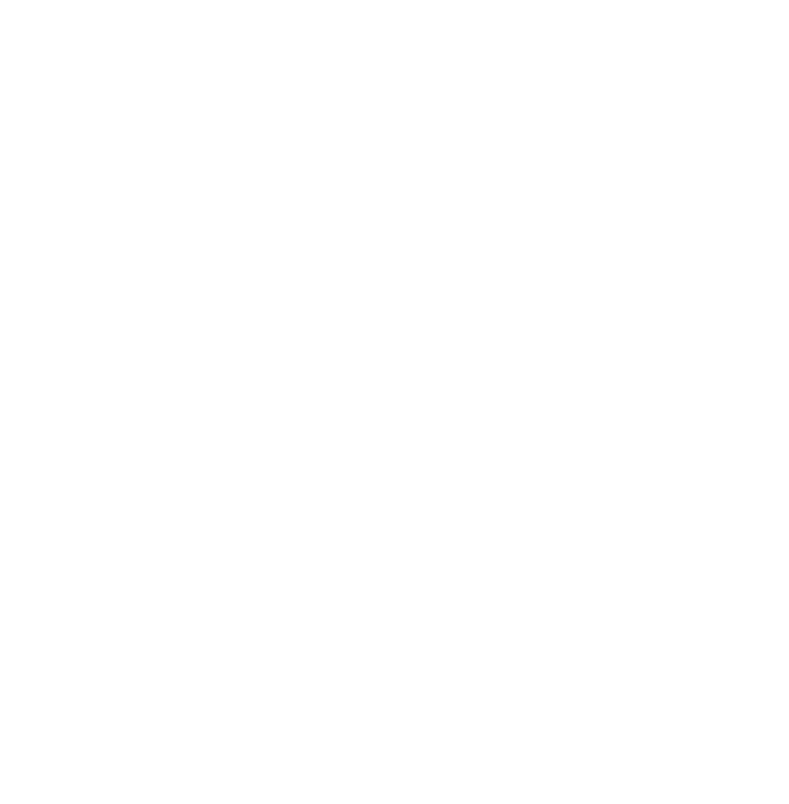
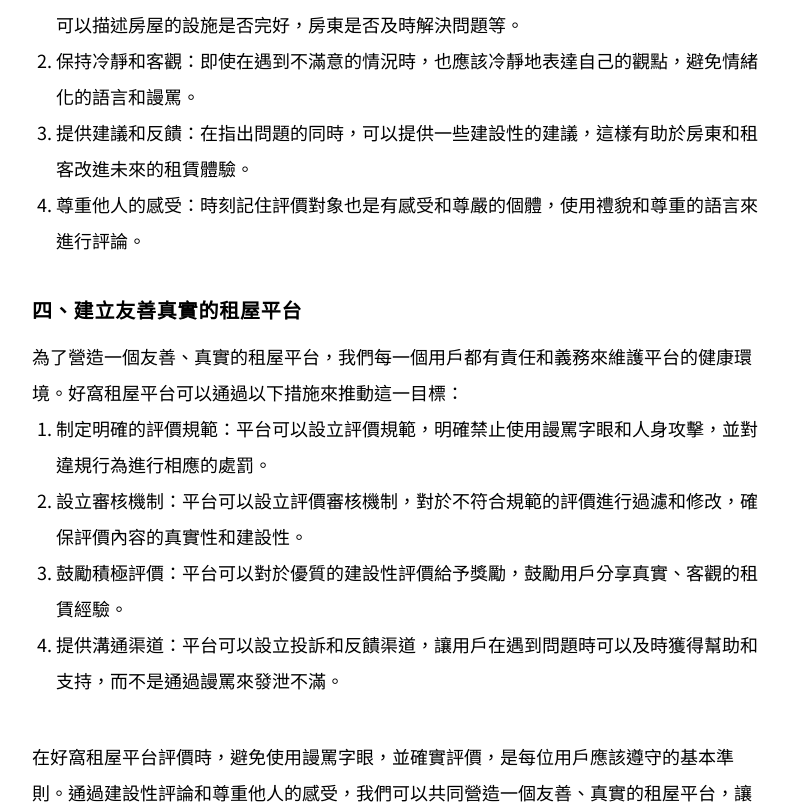
Before and after one commit to Eshiunm/Rocket_HowOh, a React (Vite) app: page /article in a window 1280 px wide. Before the commit this address had no page. Shown: the part 1390-2194 px from the top of the page, without its empty margins (240-1029 px from the left). Before the commit the page ends 800 px from the top, so only its background shows below. Built offline with nearby package versions, Linux system fonts and the light colour scheme; a web font is replaced by a local one.

Commit message:
feat: completed article-1

```diff
--- a/src/App.tsx
+++ b/src/App.tsx
@@ -19,6 +19,7 @@ import FeedbackPendingList from "./components/tenantManagement/houseViewingManag
 import RentedHouse from "./pages/landlordManagement/RentedHouse";
 import FinishHouse from "./pages/landlordManagement/FinishHouse";
 import RentedHistory from "./pages/landlordManagement/RentedHistory";
+import Article_1 from "./pages/article/Article_1";
 
 function App() {
   return (
@@ -65,21 +66,24 @@ function App() {
               <Route
                 index
                 path="houseViewingList"
-                element={<HouseViewingList/>}
+                element={<HouseViewingList />}
               ></Route>
               <Route
                 path="rentalInviteList"
-                element={<RentalInviteList/>}
+                element={<RentalInviteList />}
               ></Route>
               <Route
                 path="rentalHistoryList"
-                element={<RentalHistoryList/>}
+                element={<RentalHistoryList />}
               ></Route>
               <Route
                 path="feedbackPendingList"
-                element={<FeedbackPendingList/>}
+                element={<FeedbackPendingList />}
               ></Route>
             </Route>
+          </Route>
+          <Route path="article">
+            <Route index element={<Article_1 />} />
           </Route>
         </Routes>
       </BrowserRouter>
--- a/src/pages/HomePage.tsx
+++ b/src/pages/HomePage.tsx
@@ -2,6 +2,7 @@ import { TypeAnimation } from "react-type-animation";
 import SearchForm from "../components/homePage/SearchForm";
 import Recommendation from "../components/homePage/Recommendation";
 import Footer from "../components/footer/Footer";
+import { Link } from "react-router-dom";
 
 function HomePage() {
   return (
@@ -60,15 +61,15 @@ function HomePage() {
               <li className="md:w-[338px] w-full relative">
                 <div className="bg-aboutMeImg_1 bg-cover bg-no-repeat rounded-2xl">
                   <div className="bg-transparent rounded-2xl hover:bg-black hover:bg-opacity-40 transition delay-150 duration-300 ease-in">
-                    <a
-                      href=""
+                    <Link
+                      to="/article"
                       className="inline-block text-white pt-5 px-5 h-[380px] rounded-2xl"
                     >
                       <h5 className="text-sans-body2 mb-3 z-10">評價守則</h5>
                       <p className="text-sans-b-h5">
                         避免謾罵字眼，好的租賃環境需要你我守護
                       </p>
-                    </a>
+                    </Link>
                   </div>
                 </div>
               </li>
--- /dev/null
+++ b/src/pages/article/Article_1.tsx
@@ -0,0 +1,96 @@
+import Footer from "../../components/footer/Footer";
+
+function Article_1() {
+  return (
+    <>
+      <div className="wrap mt-[60px] pb-[120px]">
+        <div className="container layout-grid">
+          <div className="col-span-8 col-start-3">
+            <div className="mb-10">
+              <h2 className="text-sans-b-h4 mb-3">
+                避免謾罵字眼，好的租賃環境需要你我守護
+              </h2>
+              <p>
+                <span className="inline-block text-sans-body1 text-Neutral-40 pr-2 border-r border-Neutral-40 ">
+                  發佈時間
+                </span>
+                <span className="inline-block ml-2 text-sans-body1 text-Neutral-40">
+                  2024年4月23日
+                </span>
+              </p>
+            </div>
+            <div className="mb-10 bg-articleBannerImg_1 bg-contain bg-center bg-no-repeat h-[341px] rounded-2xl"></div>
+            <div className="mb-10">
+              <p className="text-[18px] leading-9 mb-10">
+                隨著租屋市場的發展，租客和房東之間的互動變得越來越重要。好窩租屋平台作為一個專業的租賃服務平台，為租客和房東提供了評價功能，讓雙方在合約到期後能夠分享自己的經驗和感受。然而，要打造一個友善、真實的租屋平台，評價時避免使用謾罵字眼，並確實評價，是每位用戶應該遵守的基本準則。
+              </p>
+              <ul className="flex flex-col gap-y-10">
+                <li>
+                  <h3 className="text-sans-b-h6 mb-4">
+                    一、謾罵字眼的負面影響
+                  </h3>
+                  <p className="text-[18px] leading-9">
+                    在評價中使用謾罵字眼，不僅無法解決問題，反而會激化矛盾，對平台的整體氛圍造成負面影響。首先，謾罵會讓被評價方感到受到攻擊和不尊重，進而引發情緒上的反應，無助於問題的解決。其次，謾罵字眼會影響其他用戶對評價的信任度，使平台的評價系統失去其應有的公正性和真實性。最後，謾罵還可能對平台的品牌形象造成損害，降低新用戶的使用意願。
+                  </p>
+                </li>
+                <li>
+                  <h3 className="text-sans-b-h6 mb-4">二、確實評價的重要性</h3>
+                  <p className="text-[18px] leading-9">
+                    確實評價是維護平台公正性和信任度的關鍵。在評價時，我們應該基於實際的經驗和事實，客觀地反映租賃過程中的優缺點。這不僅有助於其他用戶做出更明智的租賃決策，也能夠為房東和租客提供改進的方向。例如，租客可以詳細描述房屋的實際狀況、周邊環境以及房東的態度和服務質量；房東則可以評價租客的守約情況、房屋維護狀況等。這樣的評價才真正具有參考價值。
+                  </p>
+                </li>
+                <li>
+                  <h3 className="text-sans-b-h6 mb-4">
+                    三、建設性評論的實踐方法
+                  </h3>
+                  <ol className="flex flex-col list-decimal pl-6">
+                    <li className="text-[18px] leading-9">
+                      使用具體的事實和數據：避免泛泛而談，用具體的事實和數據來支持自己的評價。例如，可以描述房屋的設施是否完好，房東是否及時解決問題等。
+                    </li>
+                    <li className="text-[18px] leading-9">
+                      保持冷靜和客觀：即使在遇到不滿意的情況時，也應該冷靜地表達自己的觀點，避免情緒化的語言和謾罵。
+                    </li>
+                    <li className="text-[18px] leading-9">
+                      提供建議和反饋：在指出問題的同時，可以提供一些建設性的建議，這樣有助於房東和租客改進未來的租賃體驗。
+                    </li>
+                    <li className="text-[18px] leading-9">
+                      尊重他人的感受：時刻記住評價對象也是有感受和尊嚴的個體，使用禮貌和尊重的語言來進行評論。
+                    </li>
+                  </ol>
+                </li>
+                <li>
+                  <h3 className="text-sans-b-h6 mb-4">
+                    四、建立友善真實的租屋平台
+                  </h3>
+                  <p className="text-[18px] leading-9">
+                    為了營造一個友善、真實的租屋平台，我們每一個用戶都有責任和義務來維護平台的健康環境。好窩租屋平台可以通過以下措施來推動這一目標：
+                  </p>
+                  <ol className="flex flex-col list-decimal pl-6">
+                    <li className="text-[18px] leading-9">
+                      制定明確的評價規範：平台可以設立評價規範，明確禁止使用謾罵字眼和人身攻擊，並對違規行為進行相應的處罰。
+                    </li>
+                    <li className="text-[18px] leading-9">
+                      設立審核機制：平台可以設立評價審核機制，對於不符合規範的評價進行過濾和修改，確保評價內容的真實性和建設性。
+                    </li>
+                    <li className="text-[18px] leading-9">
+                      鼓勵積極評價：平台可以對於優質的建設性評價給予獎勵，鼓勵用戶分享真實、客觀的租賃經驗。
+                    </li>
+                    <li className="text-[18px] leading-9">
+                      提供溝通渠道：平台可以設立投訴和反饋渠道，讓用戶在遇到問題時可以及時獲得幫助和支持，而不是通過謾罵來發泄不滿。
+                    </li>
+                  </ol>
+                </li>
+              </ul>
+            </div>
+            <p className="text-[18px] leading-9">
+              在好窩租屋平台評價時，避免使用謾罵字眼，並確實評價，是每位用戶應該遵守的基本準則。通過建設性評論和尊重他人的感受，我們可以共同營造一個友善、真實的租屋平台，讓每一位租客和房東都能夠享受到良好的租賃體驗。讓我們攜手努力，共同守護這一片網絡空間，讓好窩成為一個值得信賴和依賴的租屋平台。
+            </p>
+          </div>
+        </div>
+      </div>
+      <Footer></Footer>
+    </>
+  );
+}
+
+export default Article_1;
--- a/tailwind.config.js
+++ b/tailwind.config.js
@@ -262,12 +262,14 @@ export default {
         ],
       },
       backgroundImage: {
-        homeSearchImg:"url('/src/assets/imgs/homePage/home_search_backgroundImg.png')",
+        homeSearchImg:
+          "url('/src/assets/imgs/homePage/home_search_backgroundImg.png')",
         aboutMeImg_1: "url('/src/assets/imgs/homePage/aboutMe_bgImg_1.jpg')",
         aboutMeImg_2: "url('/src/assets/imgs/homePage/aboutMe_bgImg_2.jpg')",
         aboutMeImg_3: "url('/src/assets/imgs/homePage/aboutMe_bgImg_3.jpg')",
         tenantLoginImg: "url('/src/assets/imgs/login/tenantLoginImg.svg')",
         landLordLoginImg: "url('/src/assets/imgs/login/landLordLoginImg.svg')",
+        articleBannerImg_1: "url('/src/assets/imgs/article/bannerImg_1.jpg')",
       },
     },
   },
```
Also changed, not shown: src/assets/imgs/article/bannerImg_1.jpg (added).
